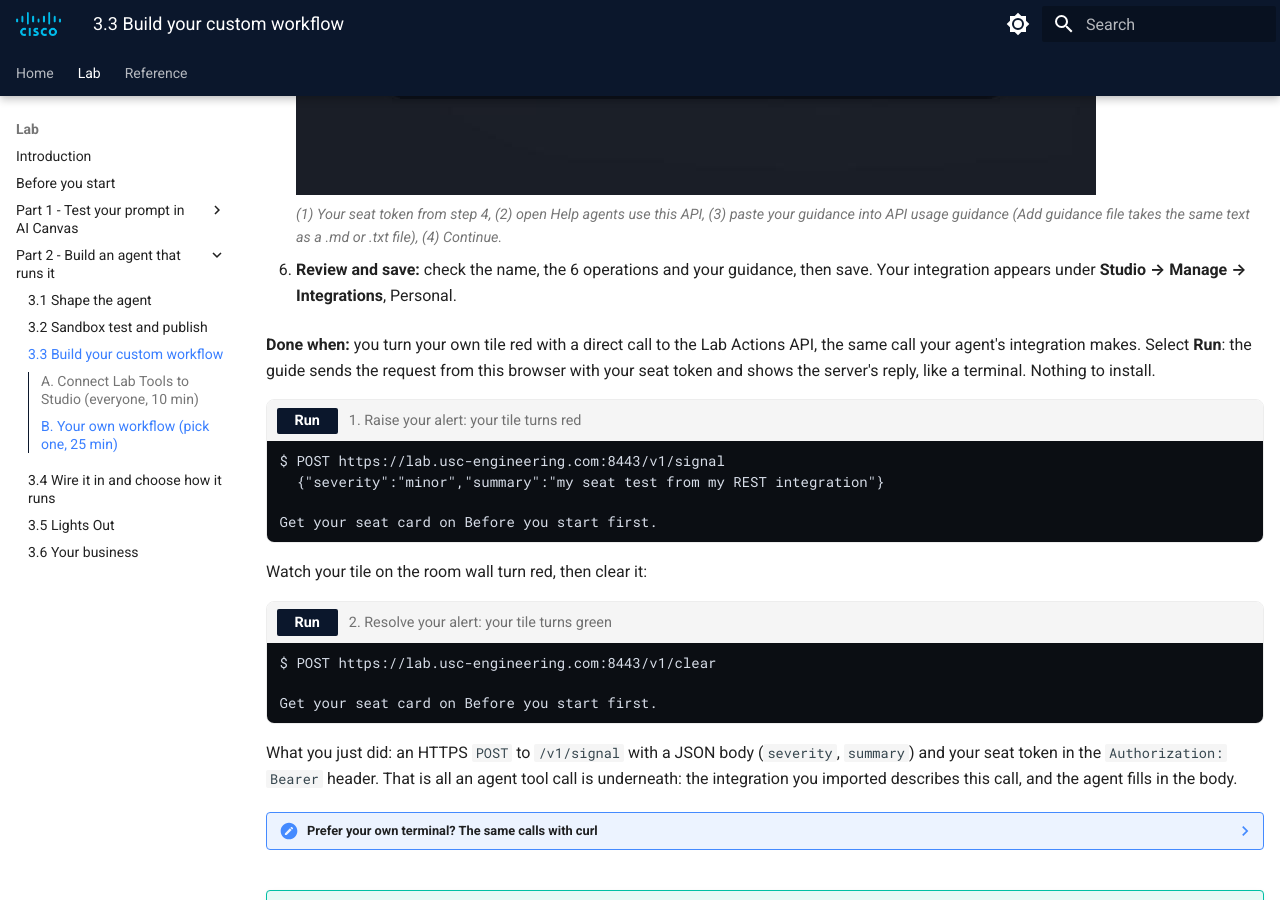
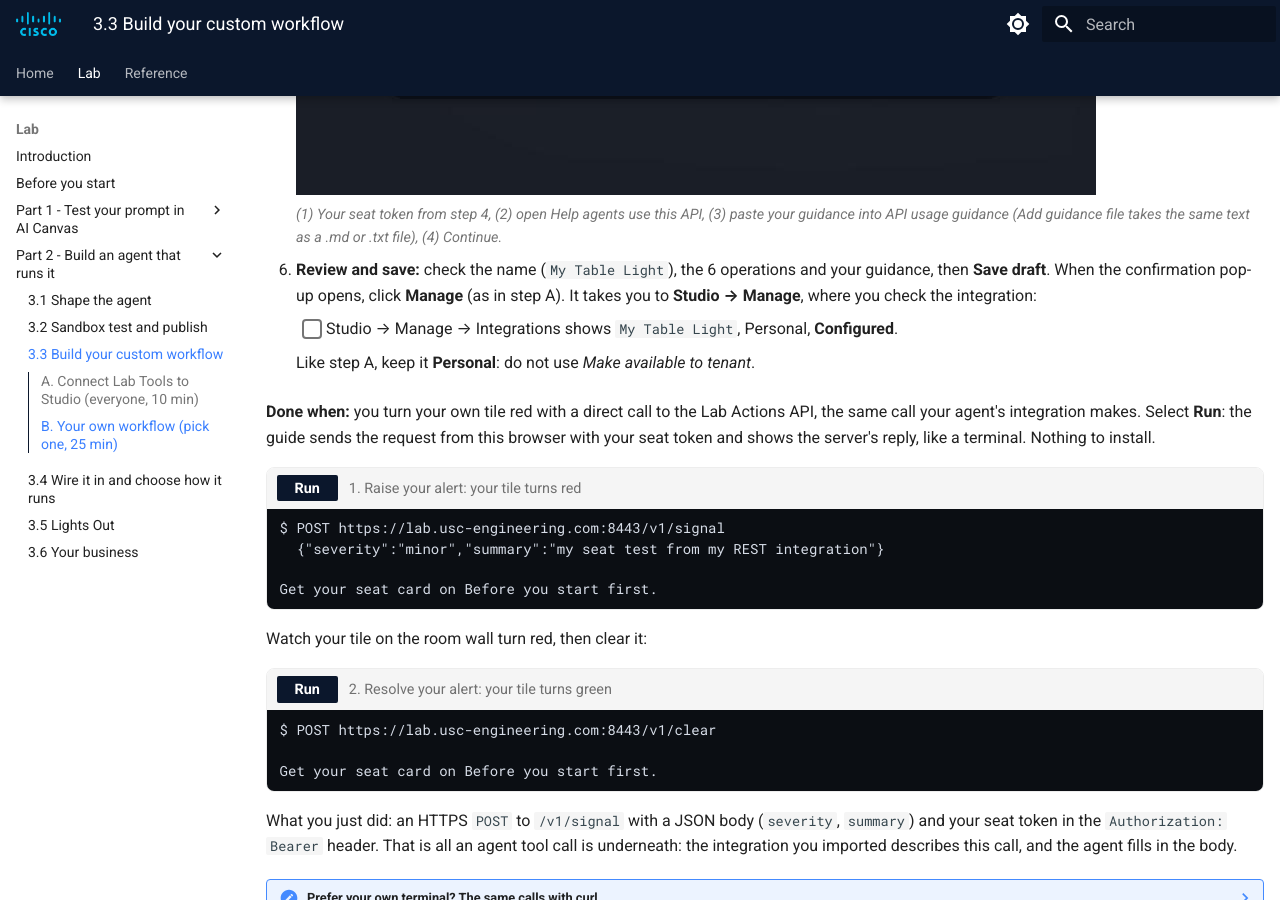
Before and after one commit to mokuma56/cloud-control-agent-lab-guide, an MkDocs documentation site: the page built from docs/part2/3-3-custom-workflow.md, in a window 1280 px wide and 900 px high, scrolled down 9667 px. Built offline with MkDocs 1.6.1 and Material for MkDocs 9.7.7, drawn with Linux system fonts in a browser that asks for light colours.

Commit message:
3.3 Path A step 6: Save draft, then Manage in the pop-up
Co-Authored-By: Claude Opus 5.5 <noreply@anthropic.com>

```diff
--- a/docs/part2/3-3-custom-workflow.md
+++ b/docs/part2/3-3-custom-workflow.md
@@ -187,8 +187,13 @@ server: one URL for all 30 seats, and your seat token decides which seat you are
 
         *(1) Your seat token from step 4, (2) open Help agents use this API, (3) paste your guidance into API usage guidance (Add guidance file takes the same text as a .md or .txt file), (4) Continue.*
 
-    6. **Review and save:** check the name, the 6 operations and your guidance, then save. Your integration
-       appears under **Studio → Manage → Integrations**, Personal.
+    6. **Review and save:** check the name (`My Table Light`), the 6 operations and your guidance, then
+       **Save draft**. When the confirmation pop-up opens, click **Manage** (as in step A). It takes you to
+       **Studio → Manage**, where you check the integration:
+
+        - [ ] Studio → Manage → Integrations shows `My Table Light`, Personal, **Configured**.
+
+        Like step A, keep it **Personal**: do not use *Make available to tenant*.
 
     **Done when:** you turn your own tile red with a direct call to the Lab Actions API, the same
     call your agent's integration makes. Select **Run**: the guide sends the request from this browser with
```
